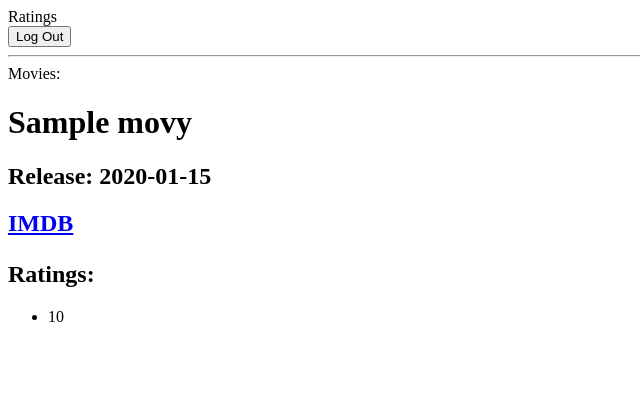
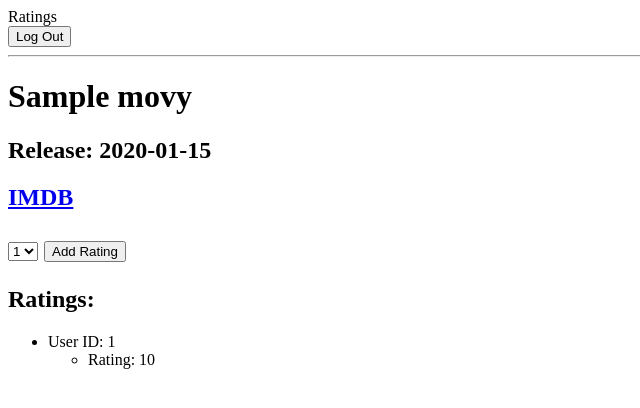
Before and after one commit to stroopwafel79/HB-ratings, a Flask app: page /movies/1 in a window 1280 px wide. Shown: the top 408 px of the page, without its empty margins (0-640 px from the left). Run offline with Flask 2, Linux system fonts and the light colour scheme; the visitor is signed in with stand-in values (Sample User, id 1); tables that the repository leaves empty hold one stand-in row (values such as "Sample post").

Commit message:
Added add_rating function

```diff
--- a/server.py
+++ b/server.py
@@ -128,6 +128,31 @@ def show_movie_details(movie_id):
     return render_template("movie_details.html", ratings=ratings, curr_movie=curr_movie)
 
 
+@app.route("/rate", methods=["POST"])
+def add_rating():
+    """Adds user rating for film to DB."""
+
+    user_rating = request.form.get('add_rating')
+    movie_id = request.form.get('movie_id')
+    db_rating = Rating.query.filter((Rating.user_id == session['user_id']) &
+                                    (Rating.movie_id == movie_id) &
+                                    (Rating.score == user_rating)).first()
+
+    if not db_rating:
+        rating = Rating(movie_id=movie_id,
+                        score=user_rating,
+                        user_id=session['user_id'])
+        db.session.add(rating)
+        db.session.commit()
+        flash('Rating successfully added!')
+    else:
+        db_rating.score = user_rating
+        db.session.add(db_rating)
+        db.session.commit()
+        flash('Rating updated!')
+
+    return redirect('/movies/' + str(movie_id))
+
 if __name__ == "__main__":
     # We have to set debug=True here, since it has to be True at the
     # point that we invoke the DebugToolbarExtension
--- a/templates/movie_details.html
+++ b/templates/movie_details.html
@@ -1,16 +1,33 @@
 {% extends 'base.html' %}
 {% block content %}
 
-Movies:
 <h1>{{ curr_movie.title }}</h1>
 <h2>Release: {{ curr_movie.release_at }}</h2>
 <h2><a href="{{ curr_movie.imdb_url }}">IMDB</a>
 
 <p>
-<h2>Ratings:</h2>
-<ul>
-	{% for rating in ratings %}
-		<li>{{ rating.score }}</li>
-	{% endfor %}
-</ul>
+	{% if 'user_id' in session %}
+	  <form action="/rate" method="POST">
+	  	<select name="add_rating">
+	  		<option value="1">1</option>
+	  		<option value="2">2</option>
+	  		<option value="3">3</option>
+	  		<option value="4">4</option>
+	  		<option value="5">5</option>
+	  	</select>
+	  	<input type="hidden" name="movie_id" value={{ curr_movie.movie_id }}>
+	  	<input type="submit" value="Add Rating">
+	  </form>
+  {% endif %}
+</p>
+
+<p>
+	<h2>Ratings:</h2>
+	<ul>
+		{% for rating in ratings %}
+			<li>User ID: {{ rating.user_id }}</li>
+				<ul><li>Rating: {{ rating.score }}</li></ul>
+		{% endfor %}
+	</ul>
+</p>
 {% endblock %}
```
